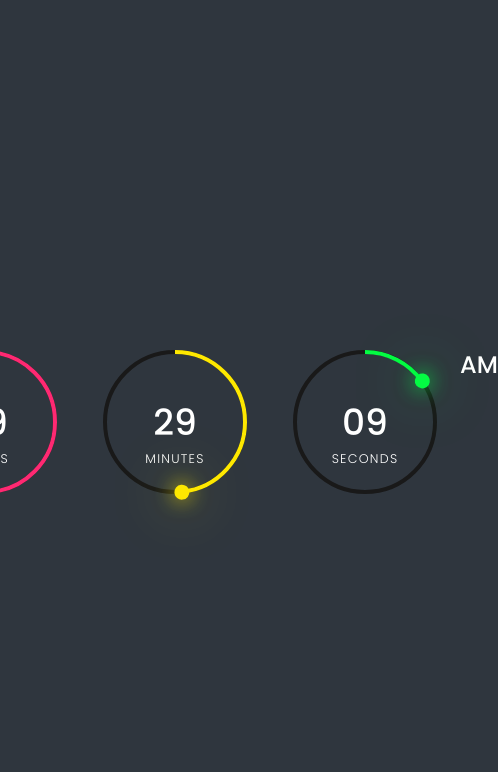
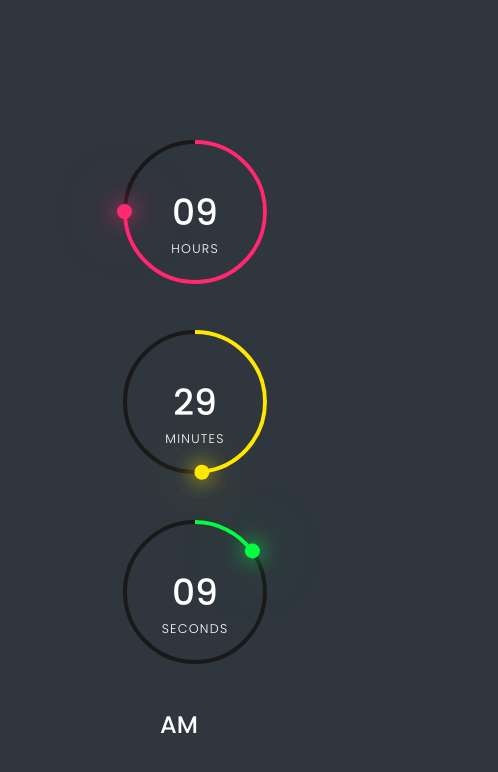
Before and after one commit to Atharva9405/DIGITAL-CLOCK, a plain HTML site: page index.html in a window 390 px wide. Shown: the whole page, 498 px wide, since content can reach past the window. Drawn offline with Linux system fonts and the light colour scheme.

Commit message:
Update style.css

```diff
--- a/style.css
+++ b/style.css
@@ -82,3 +82,12 @@ body {
     letter-spacing:0.1em;
     text-transform:uppercase;
 }
+@media (max-width: 700px) {
+  #time{
+    display: flex;
+    flex-direction: column;
+  }
+  #time .ap{
+    transform: translate(2.5rem);
+  }
+}
```
